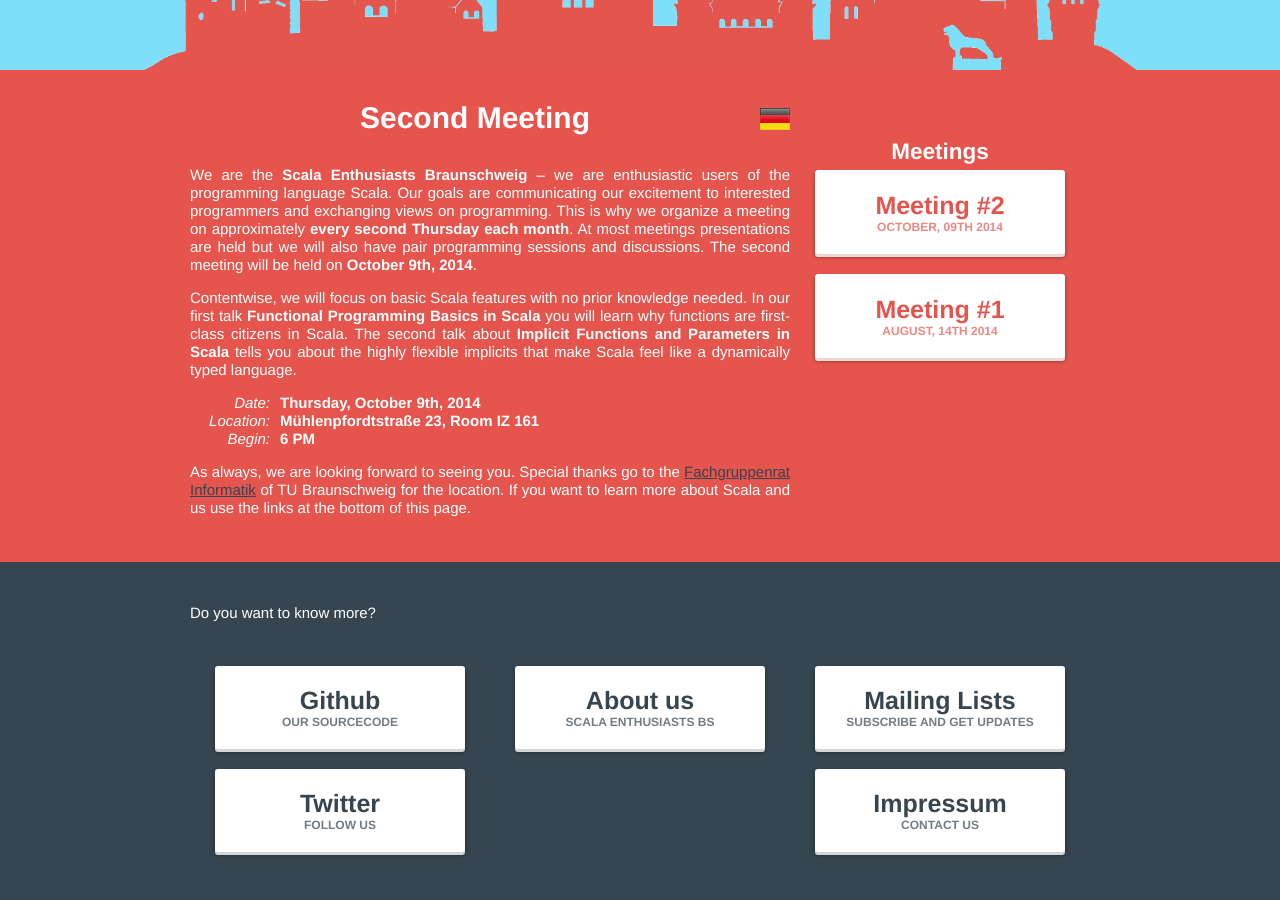
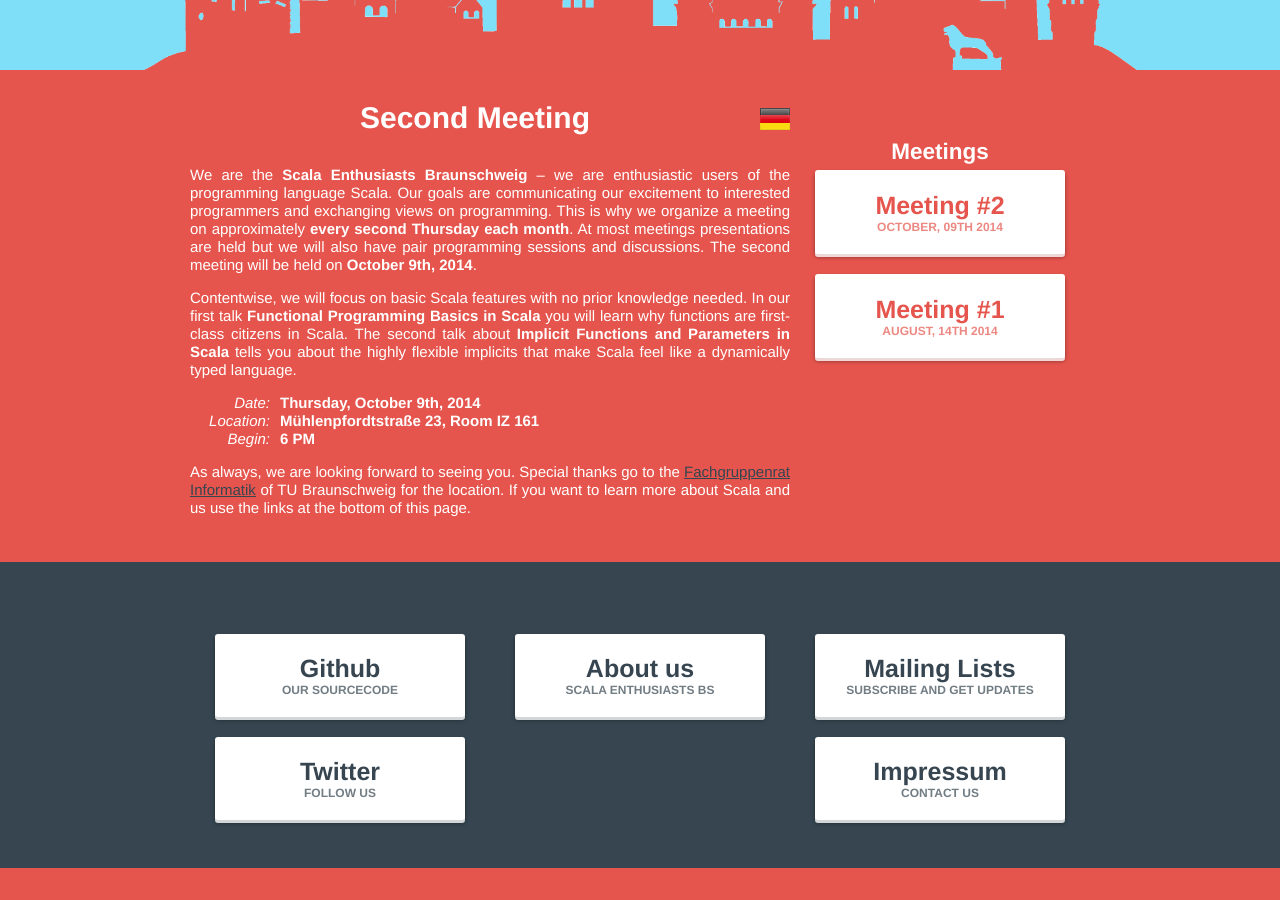
Before and after one commit to scala-bs/scala-bs.github.io, a Jekyll site: the page built from index.html, in a window 1280 px wide and 900 px high, scrolled down 860 px. Built offline with Jekyll 4.4.1, drawn with Linux system fonts in a browser that asks for light colours; nearby versions of some CDN libraries; after the commit the page ends 1728 px from its top, so only the background shows below that.

Commit message:
removed irrelevant text

```diff
--- a/index.html
+++ b/index.html
@@ -45,11 +45,6 @@
 </article>
 
 <footer>
-    <div>
-        <p>
-            Do you want to know more?
-        </p>
-    </div>
     <div>
         <nav class="column">
 
```
